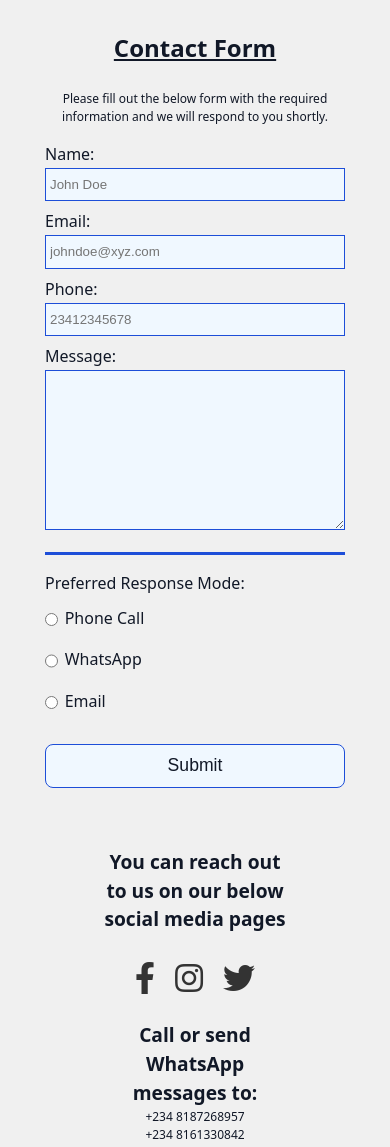
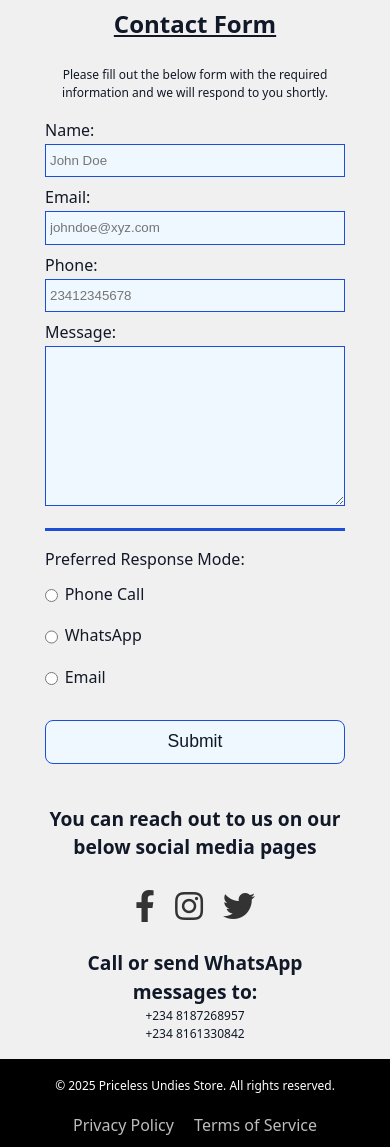
Before and after one commit to Yungprnz/priceless_store, a plain HTML site: page html/contact.html in a window 390 px wide. Shown: the part 82-1229 px from the top of the page. Drawn offline with Linux system fonts and the light colour scheme; a small style sheet from the web is missing.

Commit message:
Ongoing Priceless Undies store website development, Some correction made

```diff
--- a/css/style.css
+++ b/css/style.css
@@ -385,8 +385,8 @@ input[type="reset"]:hover {
 .reg-form-container,
 .contact-details,
 .login-form-container {
-    margin-top: 2rem;
-    width: 50%;
+    margin-top: 0.5rem;
+    width: 80%;
     display: flex;
     flex-direction: column;
     align-items: center;
@@ -447,6 +447,11 @@ input[type="reset"]:hover {
         border-radius: 0.75rem;
         font-size: 0.5rem;
     }
+
+    .socials,
+    .phone-call {
+        width: 100%;
+    }
 }
 
 
--- a/html/contact.html
+++ b/html/contact.html
@@ -74,7 +74,7 @@
                 </div>
 
                 <div class="socials">
-                    <h3 style="margin-top: 1em;">You can reach out to us on our below social media pages</h3>
+                    <h3>You can reach out to us on our below social media pages</h3>
                     <div class="social-icons">
                         <a href="https://facebook.com/" target="_blank" aria-label="Facebook">
                             <i class="fab fa-facebook-f"></i>
```
